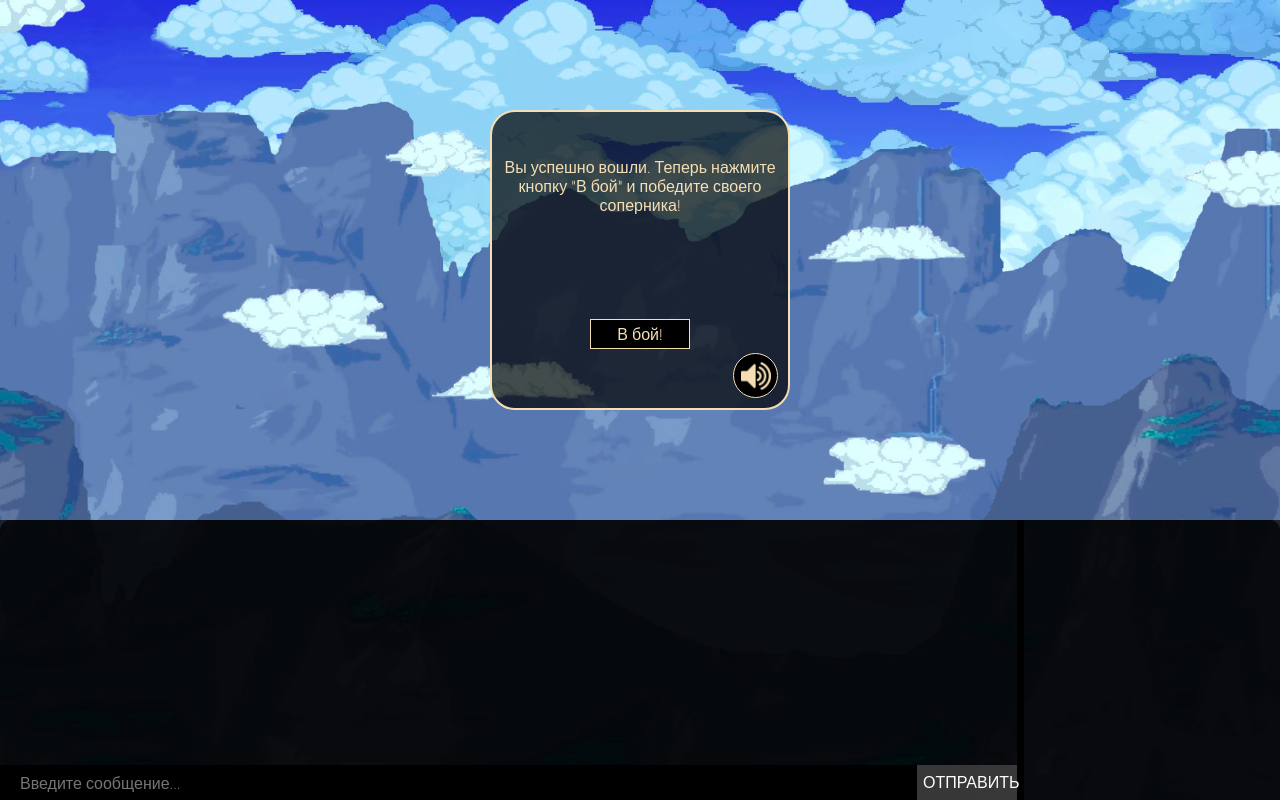
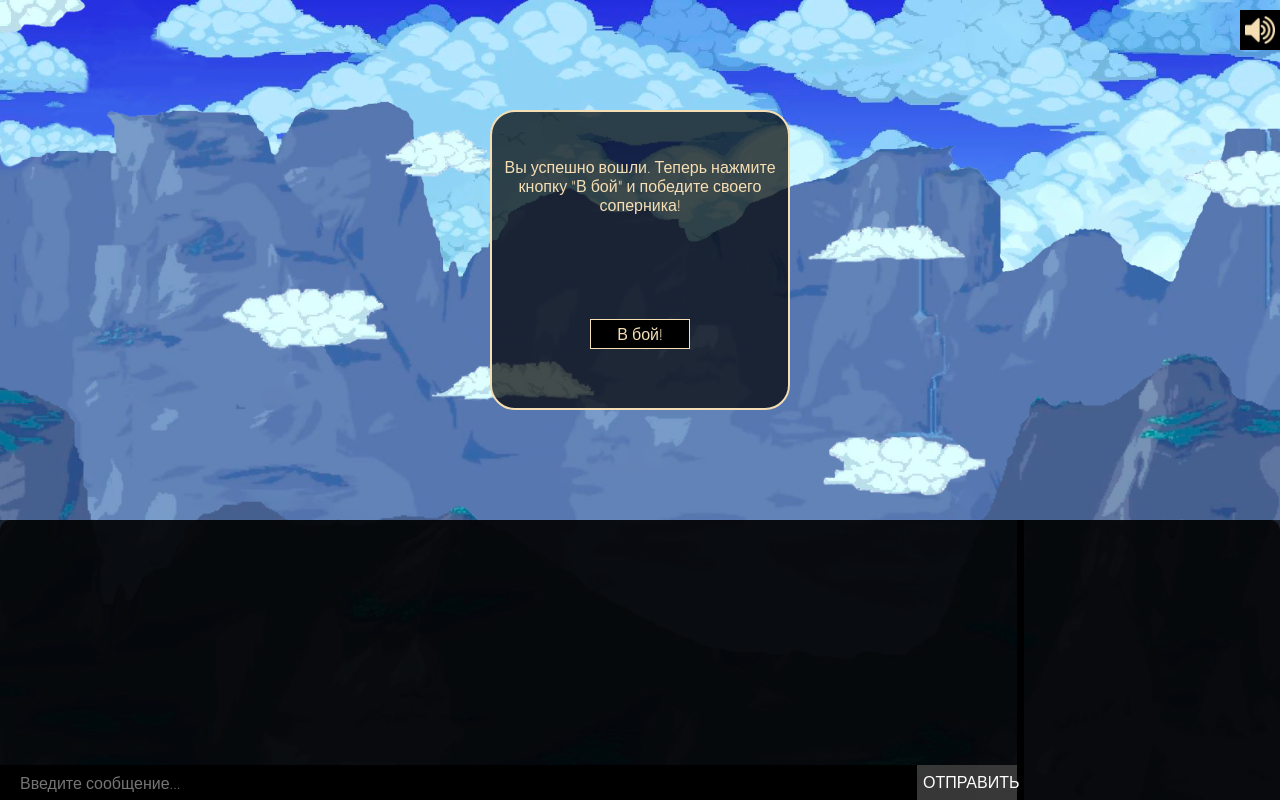
Before and after one commit to TheMitri4/Combat-1, a website: page public/main-page.html in a window 1280 px wide. Drawn offline with nearby package versions, Linux system fonts and the light colour scheme; no server answers.

Commit message:
soundButton

```diff
--- a/public/css/main-page.css
+++ b/public/css/main-page.css
@@ -117,17 +117,15 @@
 }
 .main-menu__button_sound-toggle {
     position: absolute;
-    right: 10px;
-    bottom: 10px;
-    width:45px;
-    height: 45px;
+    right: 0;
+    top: 10px;
+    width:40px;
+    height: 40px;
     background-image: url(../images/sound.png);
     background-color: black;
-    border: 1px solid wheat;
     background-size: 30px;
     background-position: center;
     background-repeat: no-repeat;
-    border-radius: 50%;
 }
 .main-menu__button_sound-toggle:hover {
     opacity: 0.7;
--- a/public/main-page.html
+++ b/public/main-page.html
@@ -30,9 +30,6 @@
                     </div>
                    </div>
                     <button class="main-menu__button_start-battle">В бой!</button>
-                    <div class="main-menu__button_sound-toggle">
-                        <div class="sound-toggle__sound hidden"></div>
-                    </div>
                </div>
            </div>
         </div>
@@ -79,6 +76,9 @@
         <source src="../audio/Flamerock Refuge - Tiny Tinas Assault on Dragon Keep - Borderlands 2 Soundtrack.mp3" type="audio/mp3"></source>
         <source src="../audio/Flamerock Refuge - Tiny Tinas Assault on Dragon Keep - Borderlands 2 Soundtrack.ogg" type="audio/ogg"></source>
     </audio>
+    <div class="main-menu__button_sound-toggle">
+        <div class="sound-toggle__sound hidden"></div>
+    </div>
     <script src="js/helpers.js"></script>
     <script src="js/chat.js"></script>
     <script src="js/main-page.js"></script>
```
